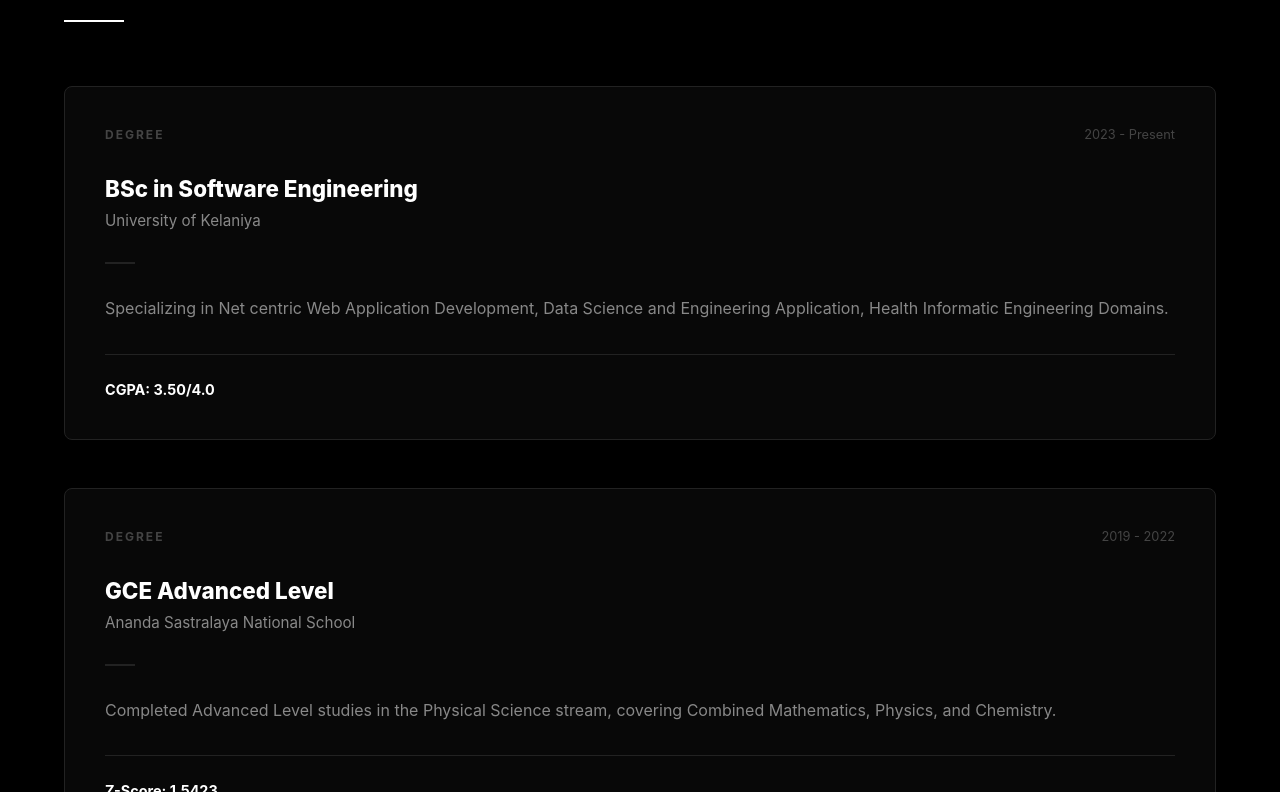
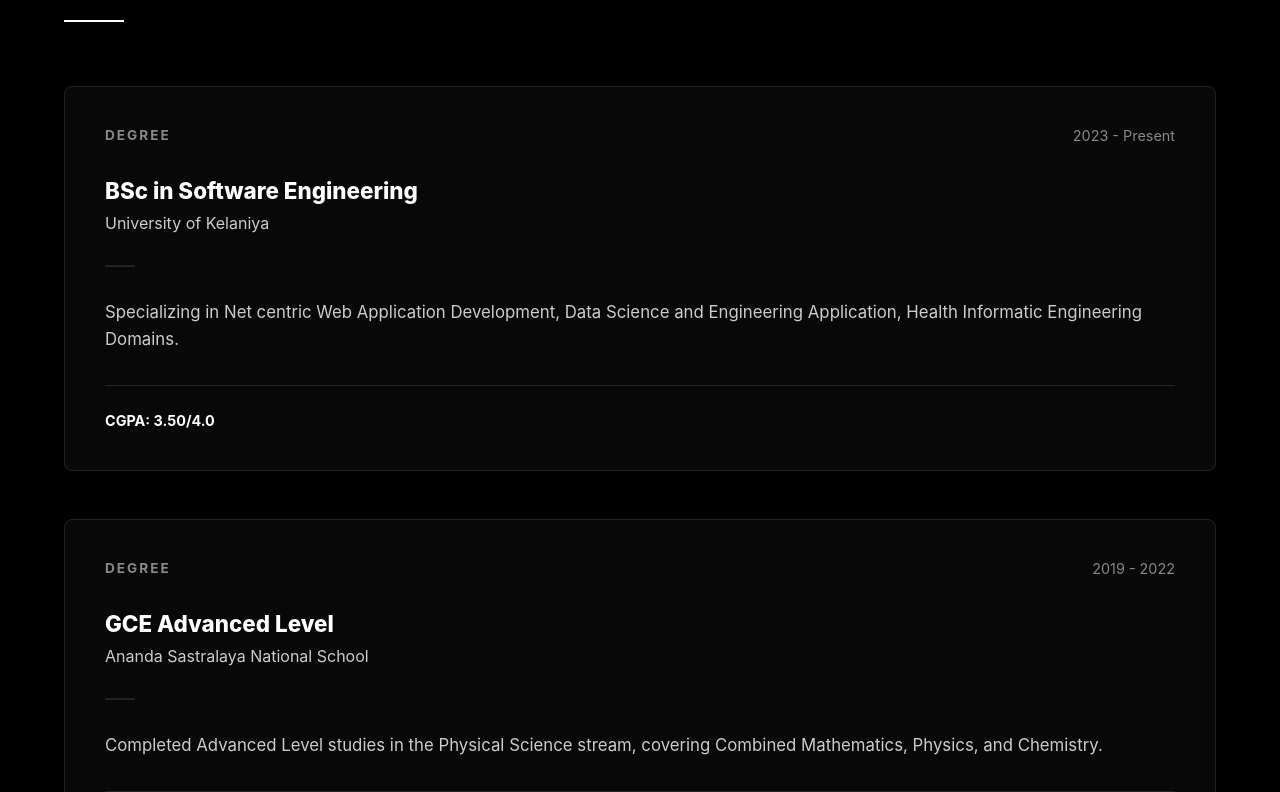
Before and after one commit to ThisariHewage/my_portfolio, a React (Vite) app: page / in a window 1280 px wide. Shown: the part 1848-2640 px from the top of the page. Built offline with nearby package versions, Linux system fonts and the light colour scheme.

Commit message:
Update Education.css

```diff
--- a/src/components/Education.css
+++ b/src/components/Education.css
@@ -47,16 +47,16 @@
 }
 
 .card-type {
-  font-size: 0.75rem;
+  font-size: 0.85rem;
   text-transform: uppercase;
   letter-spacing: 2px;
-  color: var(--text-dim);
+  color: var(--text-muted);
   font-weight: 700;
 }
 
 .card-period {
-  font-size: 0.8rem;
-  color: var(--text-dim);
+  font-size: 0.9rem;
+  color: var(--text-muted);
 }
 
 .card-title {
@@ -68,8 +68,8 @@
 }
 
 .card-institution {
-  font-size: 0.95rem;
-  color: var(--text-muted);
+  font-size: 1rem;
+  color: #cccccc;
   margin-bottom: 2rem;
 }
 
@@ -81,9 +81,9 @@
 }
 
 .card-desc {
-  font-size: 1rem;
+  font-size: 1.05rem;
   line-height: 1.6;
-  color: var(--text-muted);
+  color: #cccccc;
   margin-bottom: 2rem;
   flex-grow: 1;
 }
--- a/src/components/Education.jsx
+++ b/src/components/Education.jsx
@@ -23,7 +23,7 @@ const Education = () => {
       type: 'Certificate',
       title: 'Diploma in C Programming',
       institution: 'Alison',
-      period: '2023',
+      period: '2024',
       description: 'Gained knowledge of C programming, including variables, loops, functions, and basic problem-solving.',
       meta: 'Grade: Distinction'
     },
```
